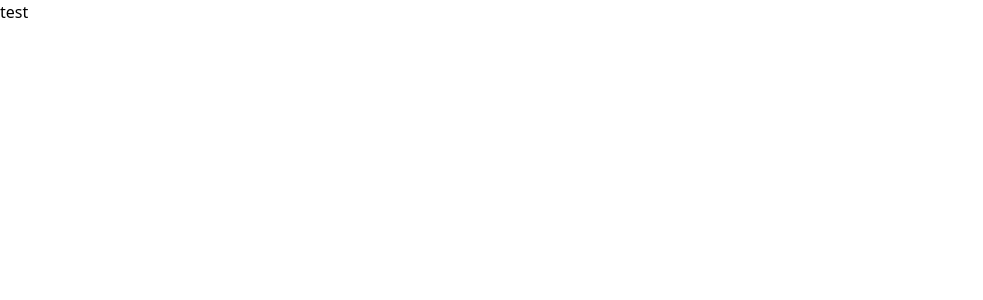
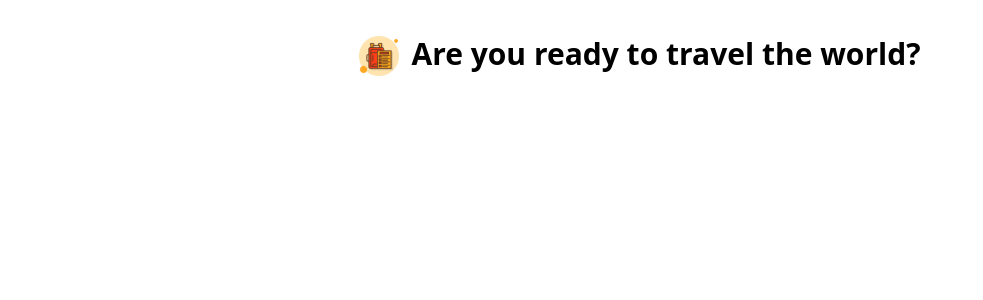
Before and after one commit to janetli82-ui/Automated-Testing, a Next.js app: page / in a window 1280 px wide. Shown: the top 300 px of the page, without its empty margins (0-983 px from the left). Built offline with nearby package versions, Linux system fonts and the light colour scheme.

Commit message:
Add header

```diff
--- /dev/null
+++ b/components/Header/index.tsx
@@ -0,0 +1,14 @@
+const Header = () => {
+  return (
+    <header className="flex justify-center gap-3 p-4 mt-5">
+      <img
+        src="/packingList.jpg"
+        alt="Travel documents icon"
+        className="h-10 w-10"
+      />
+      <h1 className="text-3xl font-semibold">Are you ready to travel the world?</h1>
+    </header>
+  )
+}
+
+export default Header
--- a/package.json
+++ b/package.json
@@ -8,7 +8,7 @@
     "start": "next start",
     "lint": "eslint",
     "test": "jest",
-    "test:watch":"jest-watch"
+    "test:watch": "jest-watch"
   },
   "dependencies": {
     "@testing-library/dom": "^10.4.1",
@@ -25,7 +25,7 @@
   "devDependencies": {
     "@tailwindcss/postcss": "^4",
     "@types/node": "^20",
-    "@types/react": "^19",
+    "@types/react": "^19.2.18",
     "@types/react-dom": "^19",
     "eslint": "^9",
     "eslint-config-next": "16.3.0",
--- a/src/app/page.tsx
+++ b/src/app/page.tsx
@@ -1,9 +1,9 @@
-
+import Header from "../../components/Header";
 
 export default function Home() {
   return (
     <div>
-      test
+      <Header />
     </div>
   );
 }
```
Also changed, not shown: 1 other file (tests, documents, lock files or other folders).
